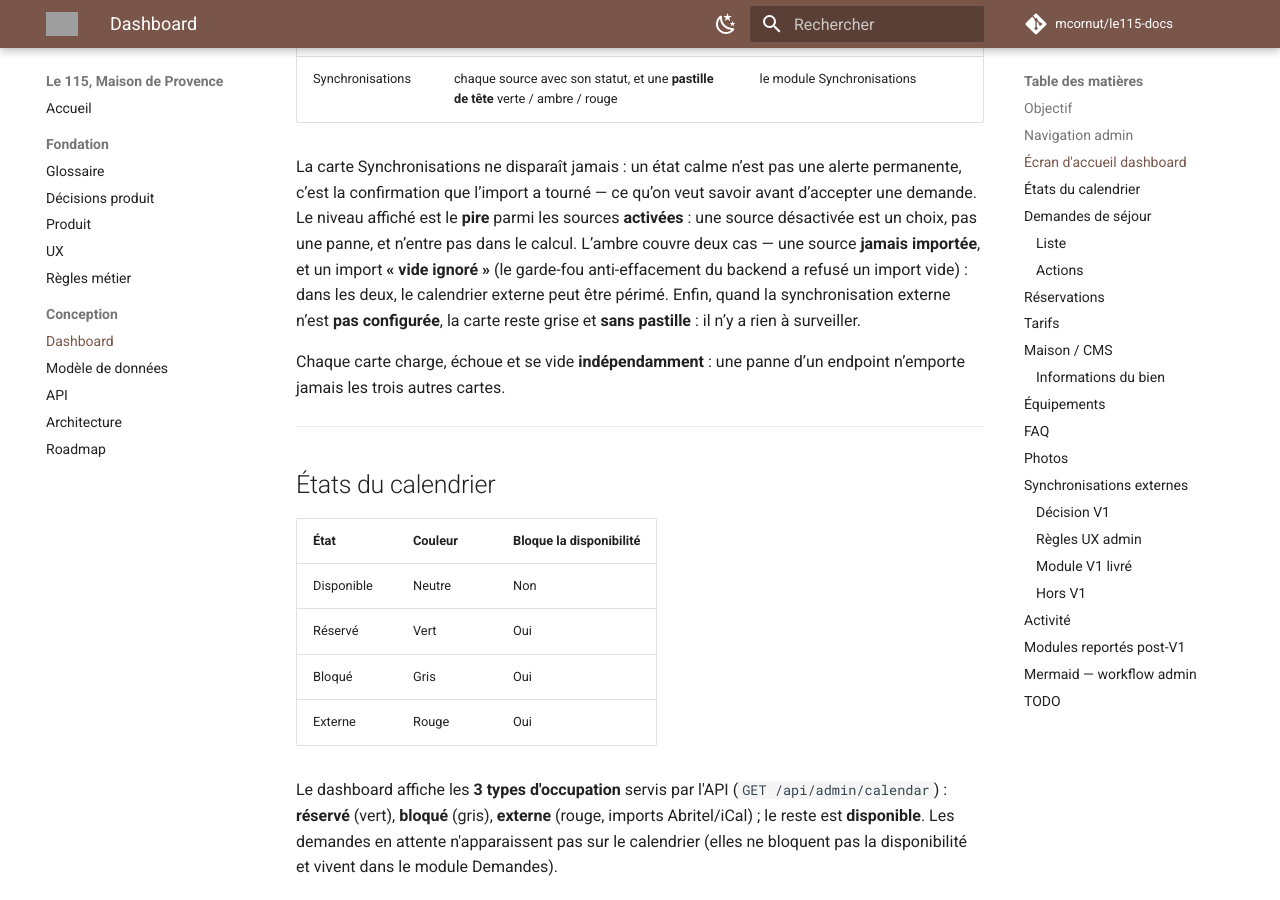
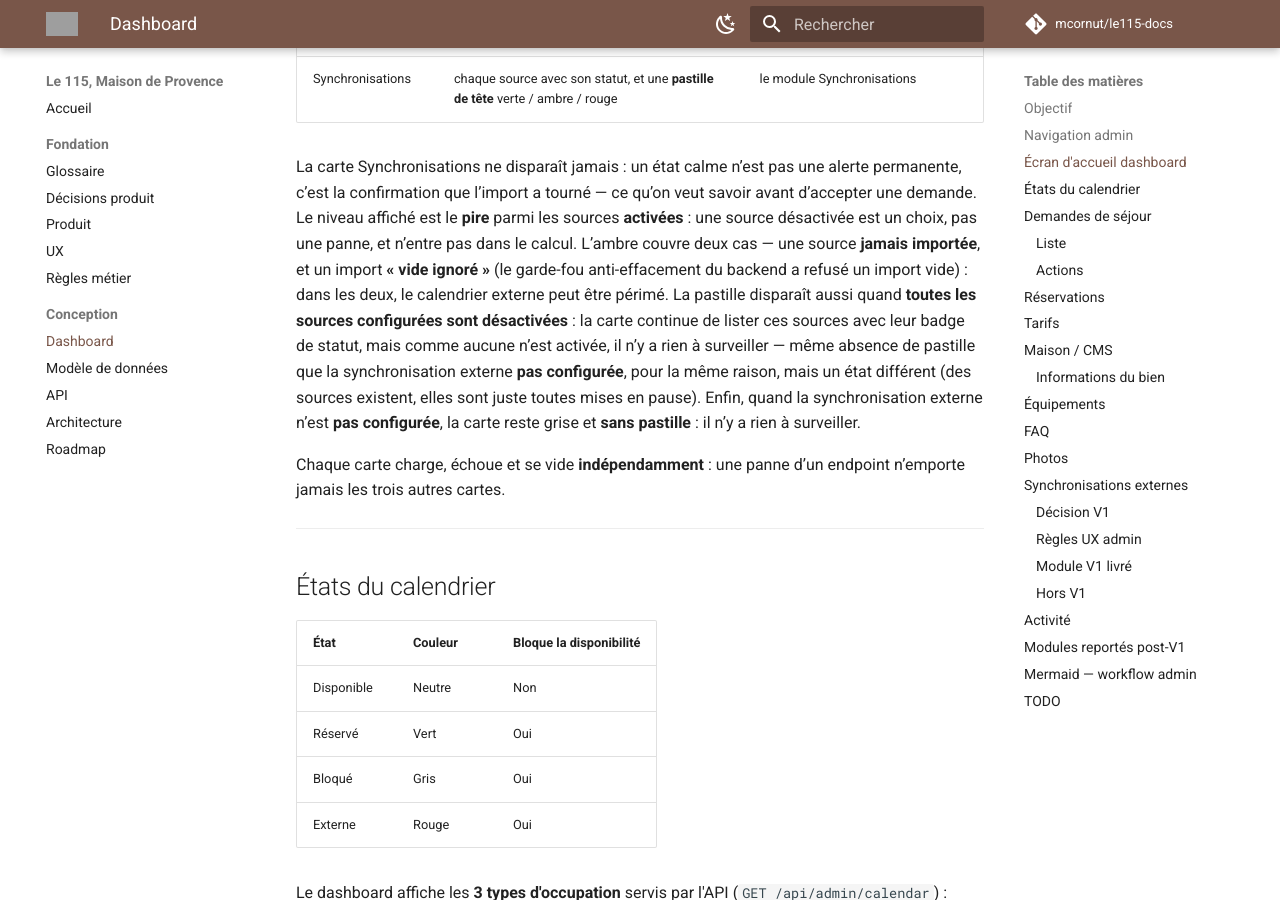
Before and after one commit to mcornut/le115-docs, an MkDocs documentation site: the page built from docs/04-Dashboard.md, in a window 1280 px wide and 900 px high, scrolled down 1859 px. Built offline with MkDocs 1.6.1 and Material for MkDocs 9.7.7, drawn with Linux system fonts in a browser that asks for light colours; comment, search, counter and statistics services are not loaded; some of the changed text lies outside the part shown; grey boxes are pictures that could not be loaded.

Commit message:
docs(dashboard): écran d’accueil sans contradiction sur son contenu réel
La ligne « Tableau de bord » de la table de navigation promettait encore des
« alertes de synchronisation » et omettait la carte Arrivées et départs, en
contradiction avec DEC-018 et la section détaillée du même fichier. Complète
aussi la pastille de tête : elle disparaît également quand toutes les sources
sont désactivées, pas seulement quand la synchronisation externe n’est pas
configurée — deux états distincts, tous deux relevés en revue finale du
chantier Tableau de bord.

Co-Authored-By: Claude Opus 5 <noreply@anthropic.com>

```diff
--- a/docs/04-Dashboard.md
+++ b/docs/04-Dashboard.md
@@ -23,7 +23,7 @@ Nav V1 réelle, onze entrées, chrome en français uniquement :
 
 | Entrée | Rôle |
 |---|---|
-| Tableau de bord | Écran d'accueil : synthèse de l'activité (demandes en attente, dernières actions, alertes de synchronisation) |
+| Tableau de bord | Écran d’accueil : quatre cartes — demandes en attente, arrivées et départs, dernières actions, état des synchronisations (cf. DEC-018) |
 | Calendrier | Disponibilités, réservations et blocages |
 | Demandes | Demandes de séjour à traiter |
 | Réservations | Séjours confirmés |
@@ -66,8 +66,14 @@ sources **activées** : une source désactivée est un choix, pas une panne, et
 n’entre pas dans le calcul. L’ambre couvre deux cas — une source **jamais
 importée**, et un import **« vide ignoré »** (le garde-fou anti-effacement du
 backend a refusé un import vide) : dans les deux, le calendrier externe peut
-être périmé. Enfin, quand la synchronisation externe n’est **pas configurée**,
-la carte reste grise et **sans pastille** : il n’y a rien à surveiller.
+être périmé. La pastille disparaît aussi quand **toutes les sources
+configurées sont désactivées** : la carte continue de lister ces sources
+avec leur badge de statut, mais comme aucune n’est activée, il n’y a rien à
+surveiller — même absence de pastille que la synchronisation externe **pas
+configurée**, pour la même raison, mais un état différent (des sources
+existent, elles sont juste toutes mises en pause). Enfin, quand la
+synchronisation externe n’est **pas configurée**, la carte reste grise et
+**sans pastille** : il n’y a rien à surveiller.
 
 Chaque carte charge, échoue et se vide **indépendamment** : une panne d’un
 endpoint n’emporte jamais les trois autres cartes.
```
